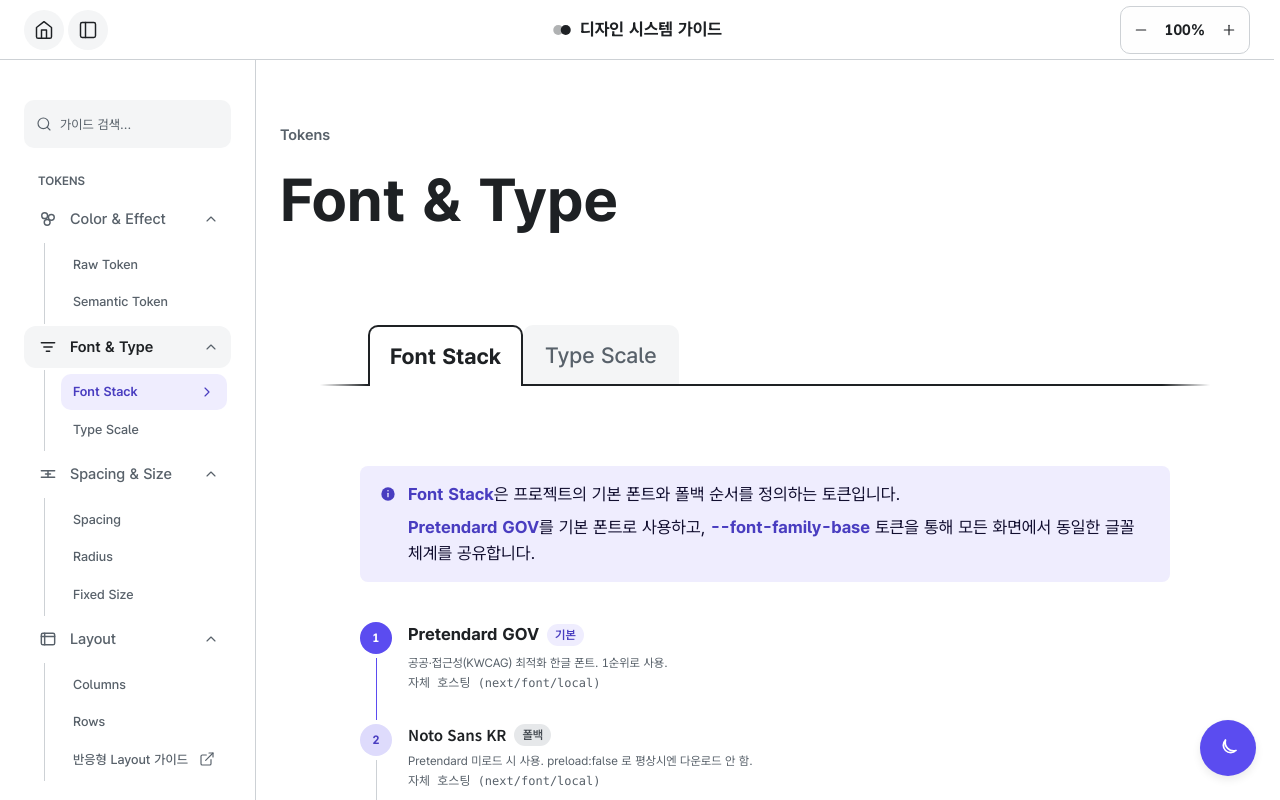
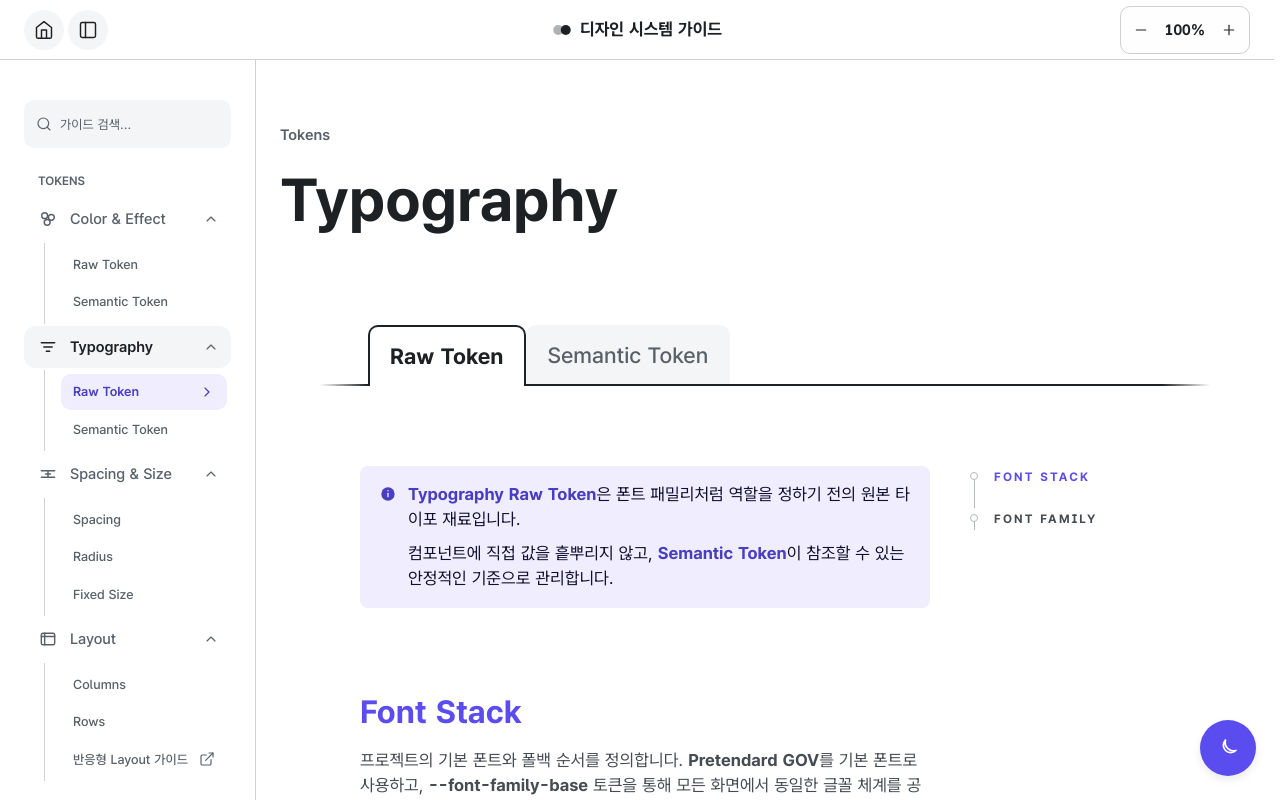
Before and after one commit to yhwabillie/system-guide, a Next.js app: page /guide/type in a window 1280 px wide. Shown: the top 800 px of the page. Built offline with nearby package versions, Linux system fonts and the light colour scheme.

Commit message:
design: restructure typography guide

```diff
--- a/src/components/guide/guide-layout.tsx
+++ b/src/components/guide/guide-layout.tsx
@@ -252,11 +252,11 @@ export function GuideLayout({ children }: { children: ReactNode }) {
                 expanded={typeMenuExpanded}
                 onToggleExpand={() => setTypeMenuExpanded((open) => !open)}
                 icon={navIconType}
-                label="Font & Type"
-                expandLabel="Font & Type"
+                label="Typography"
+                expandLabel="Typography"
                 subItems={[
-                  { label: "Font Stack", href: guideTypeTabHref("font-family"), active: isType && tab !== "typography" },
-                  { label: "Type Scale", href: guideTypeTabHref("typography"), active: isType && tab === "typography" },
+                  { label: "Raw Token", href: guideTypeTabHref("font-family"), active: isType && tab !== "typography" },
+                  { label: "Semantic Token", href: guideTypeTabHref("typography"), active: isType && tab === "typography" },
                 ]}
               />
               <GuideNavCategory
--- a/src/components/guide/pages/type-page.tsx
+++ b/src/components/guide/pages/type-page.tsx
@@ -42,18 +42,18 @@ export function GuideTypePage() {
     <div className={layoutPageColSpanFull}>
         <ContentIntroLayout>
         <ContentTitleBlock
-          title="Font & Type"
+          title="Typography"
           titleId="content-type"
         />
 
         <ContentOutlineTabList
-          ariaLabel="Font & Type 카테고리"
+          ariaLabel="Typography 카테고리"
           activeValue={activeTypeTab}
           onSelect={(value) => selectTypeSection(value as "font-family" | "typography")}
           onKeyDown={handleTypeTabKeyDown}
           tabs={[
-            { value: "font-family", tabId: "tab-type-font-family", panelId: "panel-type-font-family", label: "Font Stack", ref: fontFamilyTabRef },
-            { value: "typography", tabId: "tab-type-typography", panelId: "panel-type-typography", label: "Type Scale", ref: typographyTabRef },
+            { value: "font-family", tabId: "tab-type-font-family", panelId: "panel-type-font-family", label: "Raw Token", ref: fontFamilyTabRef },
+            { value: "typography", tabId: "tab-type-typography", panelId: "panel-type-typography", label: "Semantic Token", ref: typographyTabRef },
           ]}
         />
 
@@ -61,17 +61,25 @@ export function GuideTypePage() {
 
         <div role="tabpanel" id="panel-type-font-family" aria-labelledby="tab-type-font-family" hidden={activeTypeTab !== "font-family"} className={contentSubTabPanelClass}>
         <GuideContentLayout sections={fontFamilyTocSections}>
-        <section id="section-font-stack" aria-label="Font Stack" className="mb-0">
-          <TabDescriptionCallout margin="mb-10" tone="info">
+        <section id="typography-raw-token" aria-label="Typography Raw Token" className="mb-0">
+          <TabDescriptionCallout margin="mb-20" tone="info">
             <div className="flex flex-col gap-2">
-              <p className="m-0"><strong>Font Stack</strong>은 프로젝트의 기본 폰트와 폴백 순서를 정의하는 토큰입니다.</p>
-              <p className="m-0"><strong>Pretendard GOV</strong>를 기본 폰트로 사용하고, <strong>--font-family-base</strong> 토큰을 통해 모든 화면에서 동일한 글꼴 체계를 공유합니다.</p>
+              <p className="m-0"><strong>Typography Raw Token</strong>은 폰트 패밀리처럼 역할을 정하기 전의 원본 타이포 재료입니다.</p>
+              <p className="m-0">컴포넌트에 직접 값을 흩뿌리지 않고, <strong>Semantic Token</strong>이 참조할 수 있는 안정적인 기준으로 관리합니다.</p>
             </div>
           </TabDescriptionCallout>
+          <header className="mb-10">
+            <h3 id="typography-font-stack" className="m-0 scroll-mt-[calc(3.75rem+1.5rem)] text-heading-large font-bold leading-base foreground-brand">
+              Font Stack
+            </h3>
+            <p className="m-0 mt-3 text-body-medium leading-base foreground-subtle">
+              프로젝트의 기본 폰트와 폴백 순서를 정의합니다. <strong>Pretendard GOV</strong>를 기본 폰트로 사용하고, <strong>--font-family-base</strong> 토큰을 통해 모든 화면에서 동일한 글꼴 체계를 공유합니다.
+            </p>
+          </header>
           <FontStackCuration />
 
           <header className="mt-20 mb-5">
-            <h3 className="m-0 text-heading-large font-bold leading-base foreground-brand">
+            <h3 id="typography-font-family" className="m-0 scroll-mt-[calc(3.75rem+1.5rem)] text-heading-large font-bold leading-base foreground-brand">
               Font Family
             </h3>
             <p className="m-0 mt-3 max-w-3xl text-body-medium leading-base foreground-subtle">
@@ -269,14 +277,21 @@ export function GuideTypePage() {
 
         <div role="tabpanel" id="panel-type-typography" aria-labelledby="tab-type-typography" hidden={activeTypeTab !== "typography"} className={contentSubTabPanelClass}>
         <GuideContentLayout sections={typographyTocSections}>
-        <section id="section-typography-scale" aria-label="Type Scale" className="mb-0">
-          <TabDescriptionCallout margin="mb-4" tone="info">
+        <section id="typography-semantic-token" aria-label="Typography Semantic Token" className="mb-0">
+          <TabDescriptionCallout margin="mb-20" tone="info">
             <div className="flex flex-col gap-2">
-              <p className="m-0">텍스트 크기는 <strong>Display·Heading·Body·Label·Caption</strong> 역할로 나누어 사용합니다.</p>
-              <p className="m-0">개발에서는 개별 px 값을 쓰지 않고 <strong>text-*</strong> 또는 <strong>typo-*</strong> 토큰 유틸리티를 사용합니다.</p>
-              <p className="m-0">반응형에서는 토큰 이름은 그대로 두고, 필요한 큰 제목 계층의 크기 값만 breakpoint에서 바뀝니다.</p>
+              <p className="m-0"><strong>Typography Semantic Token</strong>은 raw 값을 텍스트 역할과 사용 맥락에 맞게 매핑한 실제 사용 토큰입니다.</p>
+              <p className="m-0"><strong>Display·Heading·Body·Label·Caption</strong>처럼 역할별 이름으로 사용해 화면 전반의 텍스트 위계를 일관되게 유지합니다.</p>
             </div>
           </TabDescriptionCallout>
+          <header className="mb-5">
+            <h3 id="section-typography-scale" className="m-0 scroll-mt-[calc(3.75rem+1.5rem)] text-heading-large font-bold leading-base foreground-brand">
+              Type Scale
+            </h3>
+            <p className="m-0 mt-3 max-w-3xl text-body-medium leading-base foreground-subtle">
+              텍스트 크기는 <strong>Display·Heading·Body·Label·Caption</strong> 역할로 나누어 사용합니다. 개발에서는 개별 px 값 대신 <strong>text-*</strong> 또는 <strong>typo-*</strong> 토큰 유틸리티를 사용합니다.
+            </p>
+          </header>
           <TypeScaleBaseGuide />
           <TypographyScaleTable />
         </section>
--- a/src/components/guide/shared.tsx
+++ b/src/components/guide/shared.tsx
@@ -491,7 +491,8 @@ export const semanticTocSections: TocSection[] = [
 ];
 
 export const fontFamilyTocSections: TocSection[] = [
-  { id: "section-font-stack", label: "Font Stack" },
+  { id: "typography-font-stack", label: "Font Stack" },
+  { id: "typography-font-family", label: "Font Family" },
 ];
 
 export const typographyTocSections: TocSection[] = [
@@ -1356,17 +1357,15 @@ export function ContentSectionTitle({
 export function ContentTableOfContents({ sections }: { sections: TocSection[] }) {
   const headingId = useId();
   const listId = useId();
-  const [collapsed, setCollapsed] = useState(false);
   const [activeId, setActiveId] = useState<string | null>(sections[0]?.id ?? null);
   const sectionsKey = sections.map((s) => s.id).join("|");
 
   useEffect(() => {
-    setCollapsed(false);
     setActiveId(sections[0]?.id ?? null);
   }, [sectionsKey, sections]);
 
   useEffect(() => {
-    if (sections.length < 3) return;
+    if (sections.length < 2) return;
 
     const headerOffset = 72;
     const observer = new IntersectionObserver(
@@ -1396,7 +1395,7 @@ export function ContentTableOfContents({ sections }: { sections: TocSection[] })
     setActiveId(id);
   }, []);
 
-  if (sections.length < 3) return null;
+  if (sections.length < 2) return null;
 
   const hasHierarchy = sections.some((section) => section.level === 2);
   const groupedSections = hasHierarchy
@@ -1480,35 +1479,16 @@ export function ContentTableOfContents({ sections }: { sections: TocSection[] })
       aria-labelledby={headingId}
       className="guide-toc sticky top-[calc(3.75rem+1.5rem)] hidden h-fit w-[12.5rem] shrink-0 xl:block"
     >
-      <div className="overflow-hidden rounded-md border border-default bg-background">
-        <div className="flex items-center justify-between gap-2 border-b border-default px-4 py-3.5">
-          <h2 id={headingId} className="m-0 text-label-small font-bold foreground-default">
-            목차
-          </h2>
-          <button
-            type="button"
-            onClick={() => setCollapsed((prev) => !prev)}
-            aria-expanded={!collapsed}
-            aria-controls={listId}
-            className="inline-flex cursor-pointer items-center gap-1 rounded-md border border-default bg-background px-2.5 py-1 text-caption font-medium text-gray-60 transition-colors hover:foreground-default"
-          >
-            {collapsed ? "펼치기" : "접기"}
-            <NavIcon
-              className={["size-icon-xs shrink-0 transition-transform duration-200", collapsed ? "rotate-180" : ""]
-                .filter(Boolean)
-                .join(" ")}
-            >
-              <polyline points="18 15 12 9 6 15" />
-            </NavIcon>
-          </button>
-        </div>
-        {!collapsed ? (
-          <ul id={listId} className="m-0 flex list-none flex-col gap-0.5 py-2">
-            {sections.map(({ id, label, level = 1 }) => {
+      <h2 id={headingId} className="sr-only">목차</h2>
+      <ul id={listId} className="m-0 flex list-none flex-col gap-0 p-0">
+        {sections.map(({ id, label }) => {
           const isActive = activeId === id;
-              const isChild = level === 2;
-              return (
-                <li key={id}>
+          return (
+            <li
+              key={id}
+              className="relative pb-5 pl-6 last:pb-0 before:absolute before:left-[0.21875rem] before:top-2 before:bottom-0 before:border-l before:border-strong"
+            >
+              <span aria-hidden="true" className="absolute left-0 top-1.5 size-2 rounded-full border border-strong bg-background" />
               <a
                 href={`#${id}`}
                 onClick={(event) => {
@@ -1517,22 +1497,8 @@ export function ContentTableOfContents({ sections }: { sections: TocSection[] })
                 }}
                 aria-current={isActive ? "location" : undefined}
                 className={[
-                      "block lowercase no-underline transition-colors",
-                      isChild
-                        ? "ml-4 border-l border-default py-2 pl-4 pr-4 text-body-small"
-                        : "mt-1 px-4 py-2.5 text-label-small font-bold first:mt-0",
-                      isActive && isChild
-                        ? "border-brand surface-brand-faint font-semibold foreground-brand-strong"
-                        : "",
-                      isActive && !isChild
-                        ? "surface-brand-faint foreground-brand"
-                        : "",
-                      !isActive && isChild
-                        ? "font-normal text-gray-60 hover:border-brand hover:bg-gray-5 hover:foreground-default"
-                        : "",
-                      !isActive && !isChild
-                        ? "foreground-brand hover:bg-gray-5"
-                        : "",
+                  "block py-0.5 text-caption font-bold uppercase tracking-[0.18em] no-underline transition-colors",
+                  isActive ? "foreground-brand" : "foreground-subtle hover:foreground-brand",
                 ].join(" ")}
               >
                 {label}
@@ -1541,8 +1507,6 @@ export function ContentTableOfContents({ sections }: { sections: TocSection[] })
           );
         })}
       </ul>
-        ) : null}
-      </div>
     </nav>
   );
 }
@@ -2107,17 +2071,17 @@ function TypographyScaleSpecTable({
 
   return (
     <section aria-labelledby={sectionId}>
-      <header className="mb-5">
+      <header className="mb-4">
         <h4
           id={sectionId}
-          className={["m-0 text-heading-large font-bold leading-base foreground-brand", guideSectionAnchorClass].join(" ")}
+          className={["m-0 text-heading-small font-bold leading-base foreground-default", guideSectionAnchorClass].join(" ")}
         >
           {title}
         </h4>
+      </header>
       {description ? (
-          <p className="m-0 mt-3 max-w-3xl text-body-medium leading-base foreground-subtle">{description}</p>
+        <TabDescriptionCallout margin="mb-6">{description}</TabDescriptionCallout>
       ) : null}
-      </header>
       {usage}
       <div className={typographyTableFrameClass}>
         <table className="w-full min-w-[48rem] border-collapse text-left">
```
Lines whose indentation alone changed are shown as unchanged.
